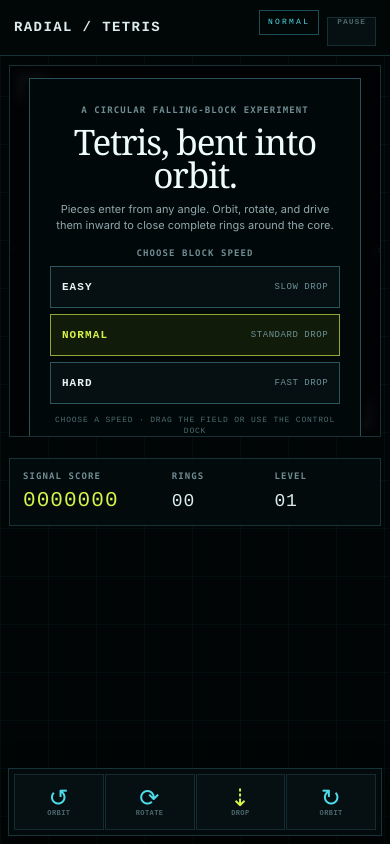
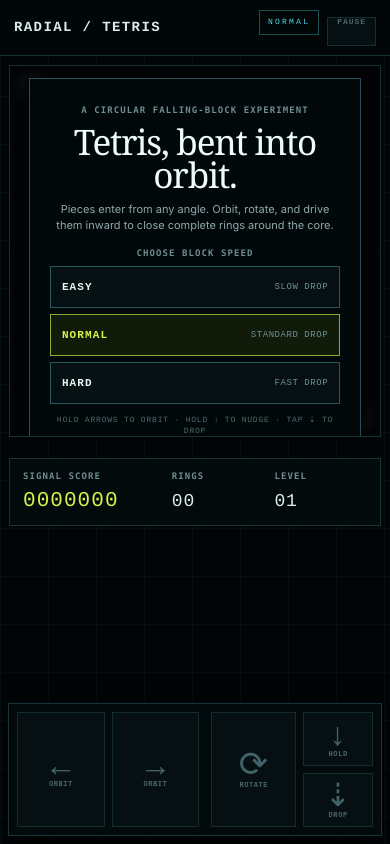
Before and after one commit to kstroevsky/radial-tetris, a React (Vite) app: page / in a window 390 px wide. Built offline with nearby package versions, Linux system fonts and the light colour scheme.

Commit message:
Improve mobile gameplay controls

```diff
--- a/src/App.jsx
+++ b/src/App.jsx
@@ -323,6 +323,7 @@
   const pointerRef = useRef({ active: false, sector: null });
   const pendingPointerSectorRef = useRef(null);
   const orbitFrameRef = useRef(0);
+  const mobileRepeatsRef = useRef(new Map());
   if (!gameRef.current) {
     gameRef.current = createGame();
     try {
@@ -366,6 +367,59 @@
     if (action === "restart") { resetGame(game); changed = true; }
     if (changed) { syncHud(); redraw(); }
   }, [redraw, syncHud]);
+
+  const clearMobileRepeat = useCallback((pointerId) => {
+    const repeat = mobileRepeatsRef.current.get(pointerId);
+    if (!repeat) return;
+    window.clearTimeout(repeat.delayId);
+    window.clearInterval(repeat.intervalId);
+    repeat.target?.removeAttribute("data-pressed");
+    mobileRepeatsRef.current.delete(pointerId);
+  }, []);
+
+  const clearAllMobileRepeats = useCallback(() => {
+    for (const pointerId of mobileRepeatsRef.current.keys()) clearMobileRepeat(pointerId);
+  }, [clearMobileRepeat]);
+
+  const beginMobileControl = useCallback((event, action, repeat) => {
+    if (gameRef.current.mode !== "playing") return;
+    event.preventDefault();
+    const target = event.currentTarget;
+    try {
+      target.setPointerCapture?.(event.pointerId);
+    } catch {
+      // Synthetic events and a few embedded browsers do not expose an active pointer to capture.
+    }
+    target.dataset.pressed = "true";
+    act(action);
+    if (navigator.vibrate) navigator.vibrate(action === "drop" ? 14 : 6);
+    if (!repeat) return;
+
+    const state = { target, delayId: 0, intervalId: 0 };
+    state.delayId = window.setTimeout(() => {
+      act(action);
+      state.intervalId = window.setInterval(() => act(action), repeat.interval);
+    }, repeat.delay);
+    mobileRepeatsRef.current.set(event.pointerId, state);
+  }, [act]);
+
+  const endMobileControl = useCallback((event) => {
+    event.currentTarget?.removeAttribute("data-pressed");
+    clearMobileRepeat(event.pointerId);
+  }, [clearMobileRepeat]);
+
+  useEffect(() => {
+    const onVisibilityChange = () => {
+      if (document.visibilityState !== "visible") clearAllMobileRepeats();
+    };
+    window.addEventListener("blur", clearAllMobileRepeats);
+    document.addEventListener("visibilitychange", onVisibilityChange);
+    return () => {
+      window.removeEventListener("blur", clearAllMobileRepeats);
+      document.removeEventListener("visibilitychange", onVisibilityChange);
+      clearAllMobileRepeats();
+    };
+  }, [clearAllMobileRepeats]);
 
   const start = useCallback((difficulty = "normal") => {
     if (gameRef.current.mode === "ready") setDifficulty(gameRef.current, difficulty);
@@ -578,7 +632,10 @@
                       ))}
                     </div>
                   ) : <button id="start-button" className="primary-button" type="button" onClick={start}>{overlayCopy.cta}</button>}
-                  {hud.mode === "ready" && <small>Choose a speed · Drag the field or use the control dock</small>}
+                  {hud.mode === "ready" && <>
+                    <small className="desktop-start-hint">Choose a speed · Drag the field or use the control dock</small>
+                    <small className="mobile-start-hint">Hold arrows to orbit · Hold ↓ to nudge · Tap ⇣ to drop</small>
+                  </>}
                 </div>
               </div>
             )}
@@ -616,6 +673,70 @@
         </aside>
       </section>
 
+      <nav className="mobile-controller" aria-label="Mobile game controls" onContextMenu={(event) => event.preventDefault()}>
+        <div className="mobile-control-cluster mobile-orbit-controls">
+          <button
+            id="mobile-orbit-left"
+            className="mobile-control"
+            type="button"
+            aria-label="Orbit counterclockwise. Hold to repeat."
+            disabled={hud.mode !== "playing"}
+            onPointerDown={(event) => beginMobileControl(event, "left", { delay: 170, interval: 68 })}
+            onPointerUp={endMobileControl}
+            onPointerCancel={endMobileControl}
+            onLostPointerCapture={endMobileControl}
+          ><span className="mobile-control-icon" aria-hidden="true">←</span><span>Orbit</span></button>
+          <button
+            id="mobile-orbit-right"
+            className="mobile-control"
+            type="button"
+            aria-label="Orbit clockwise. Hold to repeat."
+            disabled={hud.mode !== "playing"}
+            onPointerDown={(event) => beginMobileControl(event, "right", { delay: 170, interval: 68 })}
+            onPointerUp={endMobileControl}
+            onPointerCancel={endMobileControl}
+            onLostPointerCapture={endMobileControl}
+          ><span className="mobile-control-icon" aria-hidden="true">→</span><span>Orbit</span></button>
+        </div>
+        <div className="mobile-control-cluster mobile-action-controls">
+          <button
+            id="mobile-rotate"
+            className="mobile-control mobile-rotate-control"
+            type="button"
+            aria-label="Rotate clockwise"
+            disabled={hud.mode !== "playing"}
+            onPointerDown={(event) => beginMobileControl(event, "rotate")}
+            onPointerUp={endMobileControl}
+            onPointerCancel={endMobileControl}
+            onLostPointerCapture={endMobileControl}
+          ><span className="mobile-control-icon" aria-hidden="true">⟳</span><span>Rotate</span></button>
+          <div className="mobile-drop-stack">
+            <button
+              id="mobile-soft-drop"
+              className="mobile-control mobile-soft-drop-control"
+              type="button"
+              aria-label="Nudge inward. Hold to repeat."
+              disabled={hud.mode !== "playing"}
+              onPointerDown={(event) => beginMobileControl(event, "down", { delay: 115, interval: 54 })}
+              onPointerUp={endMobileControl}
+              onPointerCancel={endMobileControl}
+              onLostPointerCapture={endMobileControl}
+            ><span className="mobile-control-icon" aria-hidden="true">↓</span><span>Hold</span></button>
+            <button
+              id="mobile-hard-drop"
+              className="mobile-control mobile-hard-drop-control"
+              type="button"
+              aria-label="Hard drop inward"
+              disabled={hud.mode !== "playing"}
+              onPointerDown={(event) => beginMobileControl(event, "drop")}
+              onPointerUp={endMobileControl}
+              onPointerCancel={endMobileControl}
+              onLostPointerCapture={endMobileControl}
+            ><span className="mobile-control-icon" aria-hidden="true">⇣</span><span>Drop</span></button>
+          </div>
+        </div>
+      </nav>
+
       <footer className="footer-line"><span>EXPONENTIAL FIELD MAPPING</span><p>Close every angular segment to collapse a ring.</p><span>BUILD 01.00</span></footer>
     </main>
   );
--- a/src/styles.css
+++ b/src/styles.css
@@ -91,7 +91,7 @@
 
 .topbar-status span { color: var(--muted); font-size: 9px; }
 .topbar-status b { color: var(--cyan); font-size: 10px; }
-.difficulty-chip, .mobile-pause-button { display: none; }
+.difficulty-chip, .mobile-pause-button, .mobile-controller, .mobile-start-hint { display: none; }
 
 .game-layout {
   width: min(100%, 1480px);
@@ -421,7 +421,7 @@
   .topbar-status .difficulty-chip { display: inline-flex; color: var(--cyan); border: 1px solid rgba(77, 220, 232, 0.34); padding: 7px 8px; font-size: 8px; }
   .mobile-pause-button { display: inline-flex; min-height: 29px; padding: 0 9px; font-size: 8px; }
   .mobile-pause-button:disabled { color: #4c666b; border-color: rgba(75, 157, 171, 0.22); }
-  .game-layout { padding: 9px 9px 94px; display: flex; flex: 1; flex-direction: column; justify-content: flex-start; gap: 9px; }
+  .game-layout { padding: 9px 9px 154px; display: flex; flex: 1; flex-direction: column; justify-content: flex-start; gap: 9px; }
 
   .score-panel {
     order: 2;
@@ -440,18 +440,62 @@
   .board-column { order: 1; }
   .board-frame { min-height: 0; }
   .game-canvas { width: min(100%, calc(100dvh - 246px)); }
-  .touch-controls {
+  .touch-controls { display: none; }
+  .mobile-controller {
     position: fixed;
     z-index: 20;
     left: 8px;
     right: 8px;
     bottom: max(8px, env(safe-area-inset-bottom));
-    min-height: 68px;
-    padding: 5px;
+    min-height: 128px;
+    padding: 8px;
+    display: grid;
+    grid-template-columns: 1.06fr 0.94fr;
+    gap: 12px;
+    border: 1px solid var(--line);
+    background: rgba(3, 11, 13, 0.97);
     box-shadow: 0 12px 32px rgba(0, 0, 0, 0.55);
+    user-select: none;
+    touch-action: none;
   }
-  .touch-controls button { min-height: 56px; padding: 6px 4px; flex-direction: column; gap: 4px; font-size: 7px; letter-spacing: 0.06em; }
-  .control-icon { font-size: 24px; }
+  .mobile-control-cluster { display: grid; gap: 7px; }
+  .mobile-orbit-controls { grid-template-columns: repeat(2, minmax(0, 1fr)); }
+  .mobile-action-controls { grid-template-columns: minmax(0, 1fr) minmax(0, 0.82fr); }
+  .mobile-drop-stack { display: grid; grid-template-rows: repeat(2, minmax(0, 1fr)); gap: 7px; }
+  .mobile-control {
+    min-width: 0;
+    min-height: 54px;
+    padding: 6px 4px;
+    border: 1px solid rgba(82, 171, 182, 0.45);
+    color: #cfe6e8;
+    background: #061012;
+    display: flex;
+    flex-direction: column;
+    align-items: center;
+    justify-content: center;
+    gap: 5px;
+    cursor: pointer;
+    font: 700 7px/1 ui-monospace, monospace;
+    letter-spacing: 0.08em;
+    text-transform: uppercase;
+    touch-action: none;
+    transition: color 100ms ease, border-color 100ms ease, background 100ms ease, transform 100ms ease;
+  }
+  .mobile-orbit-controls .mobile-control, .mobile-rotate-control { min-height: 112px; }
+  .mobile-control-icon { color: var(--cyan); font: 400 32px/0.8 ui-sans-serif, system-ui, sans-serif; }
+  .mobile-rotate-control .mobile-control-icon { font: 400 35px/0.75 Georgia, serif; }
+  .mobile-hard-drop-control { color: var(--lime); border-color: rgba(215, 243, 74, 0.62); }
+  .mobile-hard-drop-control .mobile-control-icon { color: var(--lime); }
+  .mobile-control[data-pressed="true"], .mobile-control:active {
+    color: #efffb1;
+    border-color: var(--lime);
+    background: #101a0b;
+    transform: translateY(1px) scale(0.985);
+  }
+  .mobile-control:disabled { cursor: default; color: #4b666b; border-color: rgba(75, 157, 171, 0.2); }
+  .mobile-control:disabled .mobile-control-icon { color: #416369; }
+  .desktop-start-hint { display: none !important; }
+  .mobile-start-hint { display: block; }
 
   .systems-panel {
     display: none;
```
Also changed, not shown: 2 other files (tests, documents, lock files or other folders).
